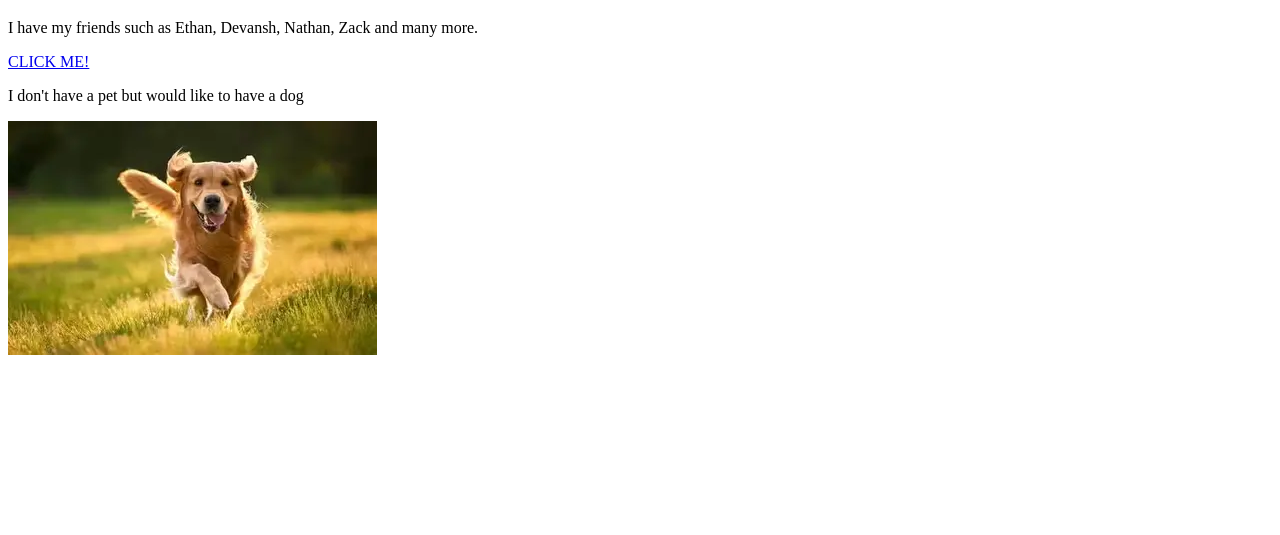
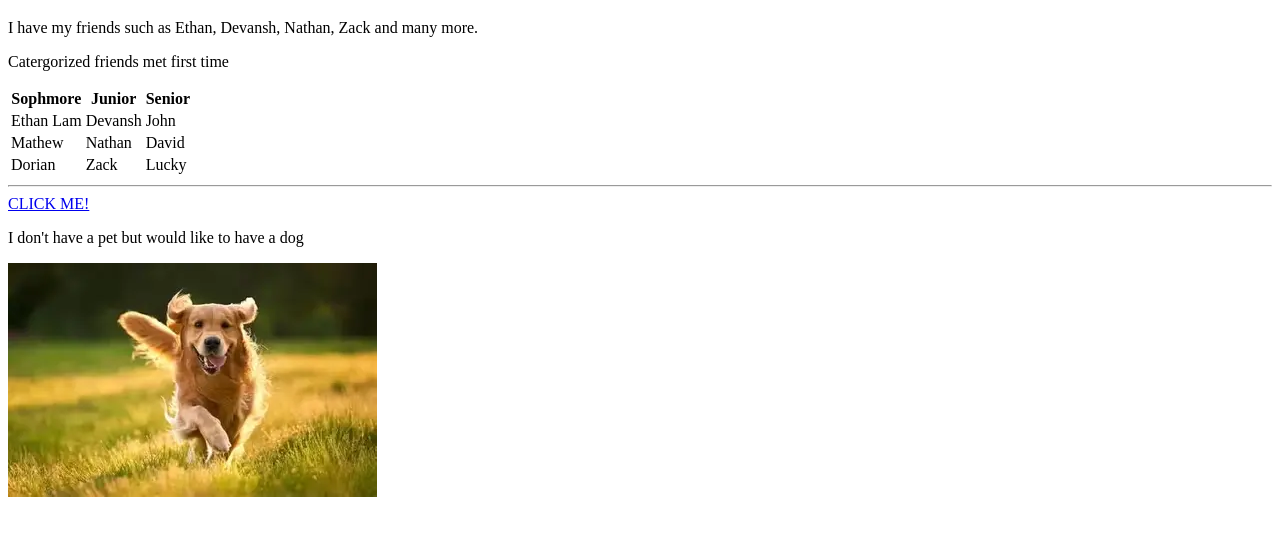
Before and after one commit to shreyask235/html_1, a plain HTML site: page docs/index.html in a window 1280 px wide. Shown: the part 159-694 px from the top of the page. Drawn offline with Linux system fonts and the light colour scheme.

Commit message:
Tables added

```diff
--- a/docs/index.html
+++ b/docs/index.html
@@ -18,6 +18,37 @@
         I have my friends such as Ethan, Devansh, Nathan, Zack and many more.
     </p>
 
+    <p>Catergorized friends met first time</p>
+
+    <table>
+        <thead>
+            <tr>
+                <th>Sophmore</th>
+                <th>Junior</th>
+                <th>Senior</th>
+            </tr>
+        </thead>
+
+        <tbody>
+            <tr>
+                <td>Ethan Lam</td>
+                <td>Devansh</td>
+                <td>John</td>
+            </tr>
+            <tr>
+                <td>Mathew</td>
+                <td>Nathan</td>
+                <td>David</td>
+            </tr>
+            <tr>
+                <td>Dorian</td>
+                <td>Zack</td>
+                <td>Lucky</td>
+            </tr>
+        </tbody>
+    </table>
+
+    <hr>
     <a href="rickRoll">CLICK ME!</a>
 
     <p>I don't have a pet but would like to have a dog</p>
```
